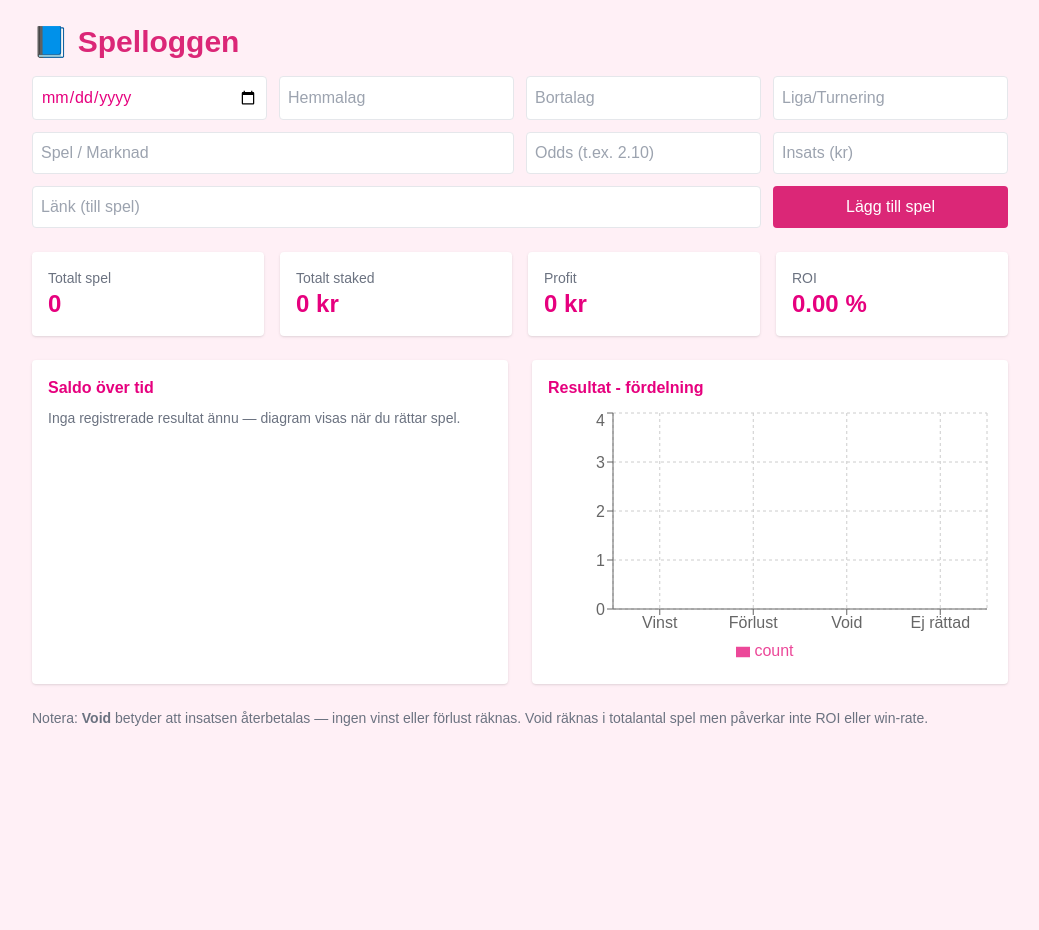
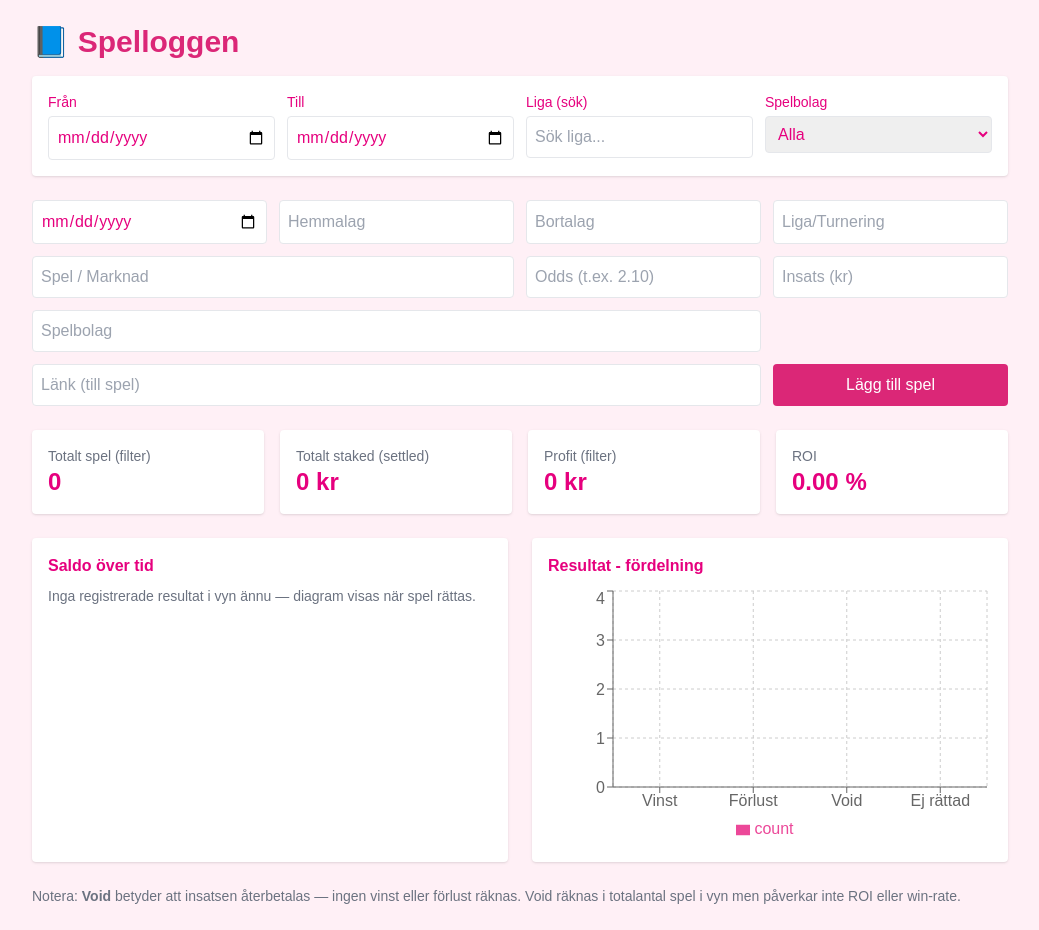
Before and after one commit to Stevvan93/BettingParadise-web, a Next.js app: page /spelloggen in a window 1280 px wide. Shown: the whole page, without its empty margins (120-1159 px from the left). Before the commit the page ends 800 px from the top, so only its background shows below. Built offline with nearby package versions, Linux system fonts and the light colour scheme.

Commit message:
Update spelloggen.js

```diff
--- a/pages/spelloggen.js
+++ b/pages/spelloggen.js
@@ -25,11 +25,18 @@ export default function Spelloggen() {
     betType: "",
     odds: "",
     stake: "",
+    bookie: "",
     link: "",
-    result: "pending", // pending | won | lost | void
+    result: "pending",
   });
 
-  // Load from localStorage on mount
+  // FILTER STATES
+  const [filterStart, setFilterStart] = useState("");
+  const [filterEnd, setFilterEnd] = useState("");
+  const [filterLeague, setFilterLeague] = useState("");
+  const [filterBookie, setFilterBookie] = useState("alla");
+
+  // Load from localStorage
   useEffect(() => {
     try {
       const raw = localStorage.getItem(STORAGE_KEY);
@@ -55,12 +62,10 @@ export default function Spelloggen() {
 
   const addBet = (e) => {
     e.preventDefault();
-    // basic validation
     if (!form.date || !form.team1 || !form.team2 || !form.stake || !form.odds) {
       alert("Fyll i datum, lag, odds och insats.");
       return;
     }
-    // push new bet (clone)
     setBets((p) => [...p, { ...form }]);
     setForm({
       date: "",
@@ -70,6 +75,7 @@ export default function Spelloggen() {
       betType: "",
       odds: "",
       stake: "",
+      bookie: "",
       link: "",
       result: "pending",
     });
@@ -88,29 +94,58 @@ export default function Spelloggen() {
     setBets((prev) => prev.filter((_, i) => i !== index));
   };
 
-  // Stats: total staked (only settled bets), total profit (won + lost only),
-  // win rate excludes voids, pending excluded from settled
+  // Derived: unique bookies for dropdown
+  const bookieOptions = useMemo(() => {
+    const setB = new Set();
+    bets.forEach((b) => {
+      if (b.bookie && b.bookie.trim()) setB.add(b.bookie.trim());
+    });
+    return ["alla", ...Array.from(setB)];
+  }, [bets]);
+
+  // FILTER LOGIC
+  const filteredBets = useMemo(() => {
+    return bets.filter((b) => {
+      // date filter (dates stored as YYYY-MM-DD)
+      if (filterStart) {
+        if (!b.date || b.date < filterStart) return false;
+      }
+      if (filterEnd) {
+        if (!b.date || b.date > filterEnd) return false;
+      }
+      // league text filter
+      if (filterLeague) {
+        const lower = filterLeague.toLowerCase();
+        if (!b.league || !b.league.toLowerCase().includes(lower)) return false;
+      }
+      // bookie filter
+      if (filterBookie && filterBookie !== "alla") {
+        if (!b.bookie || b.bookie !== filterBookie) return false;
+      }
+      return true;
+    });
+  }, [bets, filterStart, filterEnd, filterLeague, filterBookie]);
+
+  // Stats computed from filteredBets (so stats reflect current filter)
   const stats = useMemo(() => {
-    const total = bets.length;
-    const won = bets.filter((b) => b.result === "won").length;
-    const lost = bets.filter((b) => b.result === "lost").length;
-    const voids = bets.filter((b) => b.result === "void").length;
-    const pending = bets.filter((b) => b.result === "pending").length;
+    const total = filteredBets.length;
+    const won = filteredBets.filter((b) => b.result === "won").length;
+    const lost = filteredBets.filter((b) => b.result === "lost").length;
+    const voids = filteredBets.filter((b) => b.result === "void").length;
+    const pending = filteredBets.filter((b) => b.result === "pending").length;
 
-    const totalStaked = bets.reduce((acc, b) => {
-      // stake counts only for bets that are settled (won/lost/void)
+    const totalStaked = filteredBets.reduce((acc, b) => {
       if (["won", "lost", "void"].includes(b.result)) {
         return acc + Number(b.stake || 0);
       }
       return acc;
     }, 0);
 
-    const profit = bets.reduce((acc, b) => {
+    const profit = filteredBets.reduce((acc, b) => {
       const stake = Number(b.stake || 0);
       const odds = Number(b.odds || 0);
       if (b.result === "won") return acc + stake * (odds - 1);
       if (b.result === "lost") return acc - stake;
-      if (b.result === "void") return acc + 0; // no change
       return acc;
     }, 0);
 
@@ -128,20 +163,19 @@ export default function Spelloggen() {
       roi,
       winRate,
     };
-  }, [bets]);
+  }, [filteredBets]);
 
-  // Chart data: running balance (include only settled change per bet in order)
+  // Chart data based on filtered bets (running balance)
   const balanceChartData = useMemo(() => {
     const data = [];
     let running = 0;
-    bets.forEach((b, i) => {
+    filteredBets.forEach((b, i) => {
       const stake = Number(b.stake || 0);
       const odds = Number(b.odds || 0);
       let change = 0;
       if (b.result === "won") change = stake * (odds - 1);
       else if (b.result === "lost") change = -stake;
       else if (b.result === "void") change = 0;
-      // pending: change 0 until corrected
       running += change;
       data.push({
         name: b.date || `Spel ${i + 1}`,
@@ -149,16 +183,15 @@ export default function Spelloggen() {
       });
     });
     return data;
-  }, [bets]);
+  }, [filteredBets]);
 
-  // Bar chart data: counts per status (won/lost/void/pending)
+  // Status bar chart (based on filtered)
   const statusChartData = useMemo(() => {
-    const { won, lost, voids, pending } = stats;
     return [
-      { status: "Vinst", count: won },
-      { status: "Förlust", count: lost },
-      { status: "Void", count: voids },
-      { status: "Ej rättad", count: pending },
+      { status: "Vinst", count: stats.won },
+      { status: "Förlust", count: stats.lost },
+      { status: "Void", count: stats.voids },
+      { status: "Ej rättad", count: stats.pending },
     ];
   }, [stats]);
 
@@ -166,37 +199,41 @@ export default function Spelloggen() {
     <div className="max-w-5xl mx-auto p-6">
       <h1 className="text-3xl font-bold mb-4 text-pink-600">📘 Spelloggen</h1>
 
+      {/* FILTERS */}
+      <div className="bg-white p-4 rounded shadow mb-6 grid grid-cols-1 md:grid-cols-4 gap-3">
+        <div>
+          <label className="text-sm block mb-1">Från</label>
+          <input type="date" value={filterStart} onChange={(e) => setFilterStart(e.target.value)} className="border p-2 rounded w-full" />
+        </div>
+        <div>
+          <label className="text-sm block mb-1">Till</label>
+          <input type="date" value={filterEnd} onChange={(e) => setFilterEnd(e.target.value)} className="border p-2 rounded w-full" />
+        </div>
+        <div>
+          <label className="text-sm block mb-1">Liga (sök)</label>
+          <input placeholder="Sök liga..." value={filterLeague} onChange={(e) => setFilterLeague(e.target.value)} className="border p-2 rounded w-full" />
+        </div>
+        <div>
+          <label className="text-sm block mb-1">Spelbolag</label>
+          <select value={filterBookie} onChange={(e) => setFilterBookie(e.target.value)} className="border p-2 rounded w-full">
+            {bookieOptions.map((b) => (
+              <option key={b} value={b}>{b === "alla" ? "Alla" : b}</option>
+            ))}
+          </select>
+        </div>
+      </div>
+
       {/* Form */}
       <form onSubmit={addBet} className="grid grid-cols-1 md:grid-cols-4 gap-3 mb-6">
-        <input
-          name="date"
-          type="date"
-          value={form.date}
-          onChange={handleFormChange}
-          className="border p-2 rounded"
-          required
-        />
-        <input
-          name="team1"
-          placeholder="Hemmalag"
-          value={form.team1}
-          onChange={handleFormChange}
-          className="border p-2 rounded"
-          required
-        />
-        <input
-          name="team2"
-          placeholder="Bortalag"
-          value={form.team2}
-          onChange={handleFormChange}
-          className="border p-2 rounded"
-          required
-        />
+        <input name="date" type="date" value={form.date} onChange={handleFormChange} className="border p-2 rounded" required />
+        <input name="team1" placeholder="Hemmalag" value={form.team1} onChange={handleFormChange} className="border p-2 rounded" required />
+        <input name="team2" placeholder="Bortalag" value={form.team2} onChange={handleFormChange} className="border p-2 rounded" required />
         <input name="league" placeholder="Liga/Turnering" value={form.league} onChange={handleFormChange} className="border p-2 rounded" />
 
         <input name="betType" placeholder="Spel / Marknad" value={form.betType} onChange={handleFormChange} className="border p-2 rounded md:col-span-2" />
         <input name="odds" placeholder="Odds (t.ex. 2.10)" value={form.odds} onChange={handleFormChange} className="border p-2 rounded" type="number" step="0.01" />
         <input name="stake" placeholder="Insats (kr)" value={form.stake} onChange={handleFormChange} className="border p-2 rounded" type="number" />
+        <input name="bookie" placeholder="Spelbolag" value={form.bookie} onChange={handleFormChange} className="border p-2 rounded md:col-span-3" />
         <input name="link" placeholder="Länk (till spel)" value={form.link} onChange={handleFormChange} className="border p-2 rounded md:col-span-3" />
         <button type="submit" className="bg-pink-600 hover:bg-pink-700 text-white py-2 rounded md:col-span-1">
           Lägg till spel
@@ -206,15 +243,15 @@ export default function Spelloggen() {
       {/* Stats cards */}
       <div className="grid grid-cols-1 md:grid-cols-4 gap-4 mb-6">
         <div className="bg-white p-4 rounded shadow">
-          <div className="text-sm text-gray-500">Totalt spel</div>
+          <div className="text-sm text-gray-500">Totalt spel (filter)</div>
           <div className="text-2xl font-bold">{stats.total}</div>
         </div>
         <div className="bg-white p-4 rounded shadow">
-          <div className="text-sm text-gray-500">Totalt staked</div>
+          <div className="text-sm text-gray-500">Totalt staked (settled)</div>
           <div className="text-2xl font-bold">{stats.totalStaked} kr</div>
         </div>
         <div className="bg-white p-4 rounded shadow">
-          <div className="text-sm text-gray-500">Profit</div>
+          <div className="text-sm text-gray-500">Profit (filter)</div>
           <div className="text-2xl font-bold">{stats.profit} kr</div>
         </div>
         <div className="bg-white p-4 rounded shadow">
@@ -228,7 +265,7 @@ export default function Spelloggen() {
         <div className="bg-white p-4 rounded shadow">
           <h3 className="font-semibold mb-2">Saldo över tid</h3>
           {balanceChartData.length === 0 ? (
-            <p className="text-sm text-gray-500">Inga registrerade resultat ännu — diagram visas när du rättar spel.</p>
+            <p className="text-sm text-gray-500">Inga registrerade resultat i vyn ännu — diagram visas när spel rättas.</p>
           ) : (
             <ResponsiveContainer width="100%" height={260}>
               <LineChart data={balanceChartData}>
@@ -259,11 +296,11 @@ export default function Spelloggen() {
 
       {/* Bet list */}
       <div className="space-y-3">
-        {bets.map((b, i) => (
+        {filteredBets.map((b, i) => (
           <div key={i} className="bg-white border rounded p-4 flex flex-col md:flex-row md:items-center md:justify-between">
             <div className="mb-2 md:mb-0">
               <div className="font-semibold">{b.team1} vs {b.team2} <span className="text-sm text-gray-500">({b.league})</span></div>
-              <div className="text-sm text-gray-600">Spel: {b.betType || "-"} • Odds: {b.odds} • Insats: {b.stake} kr</div>
+              <div className="text-sm text-gray-600">Spel: {b.betType || "-"} • Odds: {b.odds} • Insats: {b.stake} kr • Bookie: {b.bookie || "-"}</div>
               {b.link && (
                 <div className="mt-1">
                   <a href={b.link} target="_blank" rel="noopener noreferrer" className="text-blue-600 underline text-sm">Till spel</a>
@@ -275,7 +312,11 @@ export default function Spelloggen() {
               <select
                 className="border p-2 rounded"
                 value={b.result || "pending"}
-                onChange={(e) => updateResult(i, e.target.value)}
+                onChange={(e) => {
+                  // find original index in bets array (not filtered index)
+                  const originalIndex = bets.findIndex(bb => bb === b);
+                  if (originalIndex !== -1) updateResult(originalIndex, e.target.value);
+                }}
               >
                 <option value="pending">Ej rättad</option>
                 <option value="won">Vinst</option>
@@ -283,14 +324,22 @@ export default function Spelloggen() {
                 <option value="void">Void</option>
               </select>
 
-              <button onClick={() => deleteBet(i)} className="text-sm text-red-600 hover:underline">Ta bort</button>
+              <button
+                onClick={() => {
+                  const originalIndex = bets.findIndex(bb => bb === b);
+                  if (originalIndex !== -1) deleteBet(originalIndex);
+                }}
+                className="text-sm text-red-600 hover:underline"
+              >
+                Ta bort
+              </button>
             </div>
           </div>
         ))}
       </div>
 
       <div className="mt-6 text-sm text-gray-500">
-        Notera: <strong>Void</strong> betyder att insatsen återbetalas — ingen vinst eller förlust räknas. Void räknas i totalantal spel men påverkar inte ROI eller win-rate.
+        Notera: <strong>Void</strong> betyder att insatsen återbetalas — ingen vinst eller förlust räknas. Void räknas i totalantal spel i vyn men påverkar inte ROI eller win-rate.
       </div>
     </div>
   );
```
